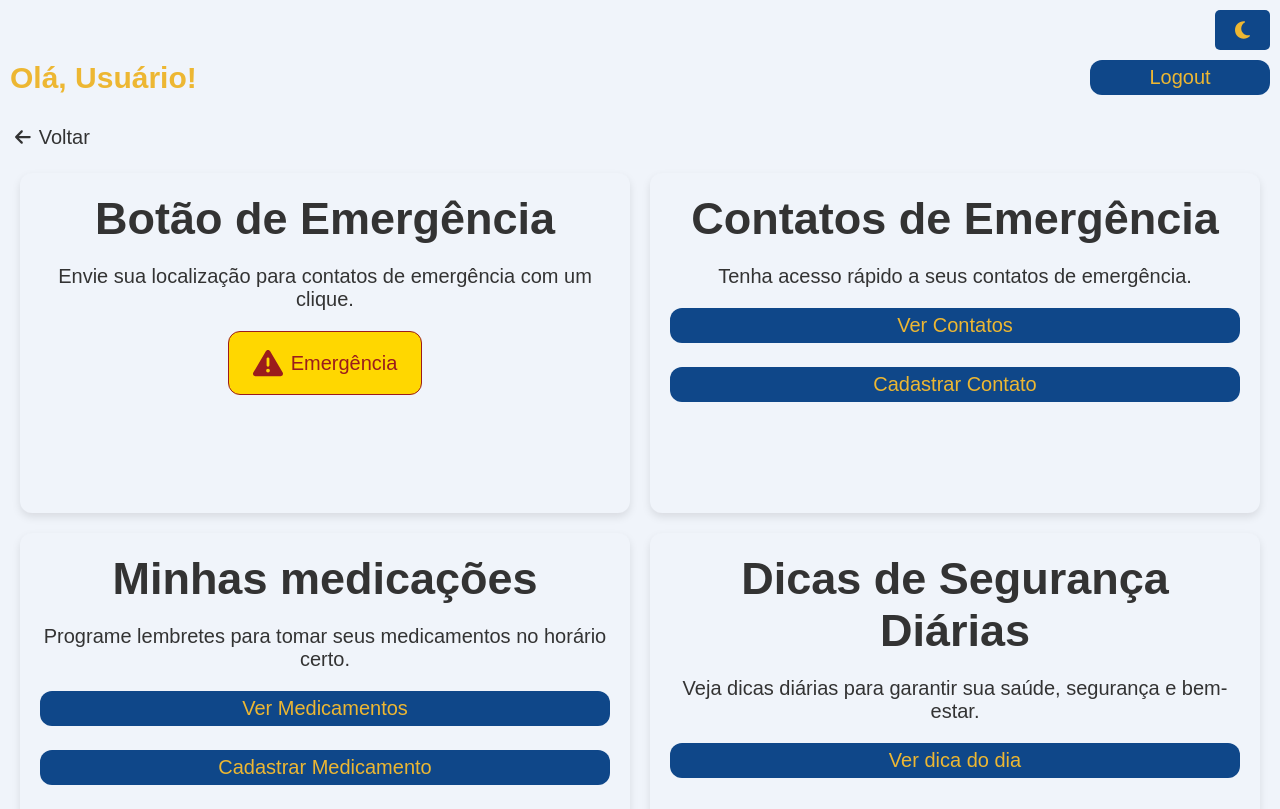
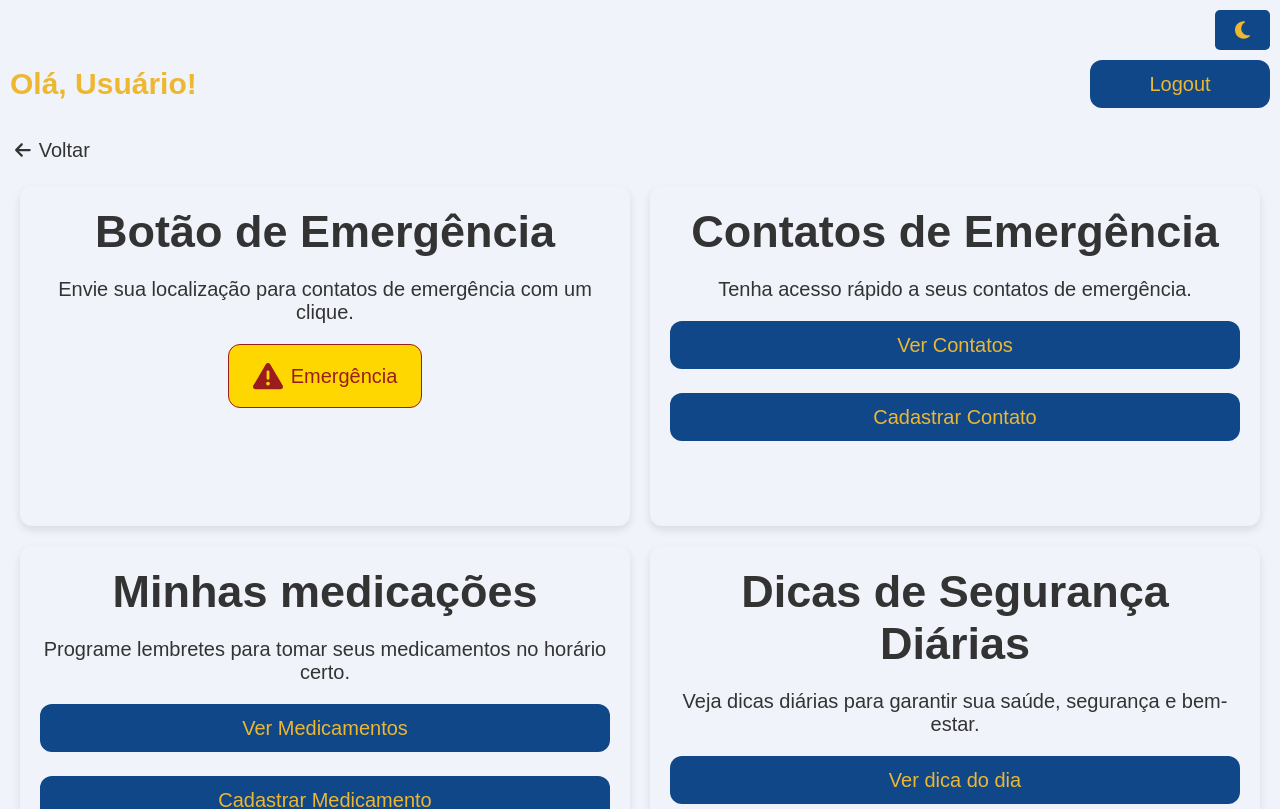
Before and after one commit to FihCapua/o-protetor, a Next.js app: page /dashboard in a window 1280 px wide. Shown: the top 809 px of the page. Built offline with nearby package versions, Linux system fonts and the light colour scheme; no server answers; the database is empty; sample sign-in values are in the browser's storage.

Commit message:
refactor: adjusts button width and link button

```diff
--- a/src/app/dashboard/page.tsx
+++ b/src/app/dashboard/page.tsx
@@ -25,12 +25,12 @@ const Dashboard = () => {
                     <Title as="h2">Contatos de Emergência</Title>
                     <Text as="p">Tenha acesso rápido a seus contatos de emergência.</Text>
                     <Link href="/list-contact" target='_self'>
-                        <ButtonComponent size="small" fullWidth>
+                        <ButtonComponent size="medium" fullWidth>
                             Ver Contatos
                         </ButtonComponent>
                     </Link>
                     <Link href="/new-contact" target='_self'>
-                        <ButtonComponent size="small" fullWidth>
+                        <ButtonComponent size="medium" fullWidth>
                             Cadastrar Contato
                         </ButtonComponent>
                     </Link>
@@ -40,12 +40,12 @@ const Dashboard = () => {
                     <Title as="h2">Minhas medicações</Title>
                     <Text as="p">Programe lembretes para tomar seus medicamentos no horário certo.</Text>
                     <Link href="/list-medication" target='_self'>
-                        <ButtonComponent size="small" fullWidth>
+                        <ButtonComponent size="medium" fullWidth>
                             Ver Medicamentos
                         </ButtonComponent>
                     </Link>
                     <Link href="/new-medication" target='_self'>
-                        <ButtonComponent size="small" fullWidth>
+                        <ButtonComponent size="medium" fullWidth>
                             Cadastrar Medicamento
                         </ButtonComponent>
                     </Link>
@@ -55,7 +55,7 @@ const Dashboard = () => {
                     <Title as="h2">Dicas de Segurança Diárias</Title>
                     <Text as="p">Veja dicas diárias para garantir sua saúde, segurança e bem-estar.</Text>
                     <Link href="/tip-of-the-day" target='_self'>
-                        <ButtonComponent size="small" fullWidth>
+                        <ButtonComponent size="medium" fullWidth>
                             Ver dica do dia
                         </ButtonComponent>
                     </Link>
@@ -65,7 +65,7 @@ const Dashboard = () => {
                     <Title as="h2">Jogos que estimulam a mente</Title>
                     <Text as="p">Estimule agora sua mente com jogos que ajudam na memória e cognição.</Text>
                     <Link href="/game-list" target='_self'>
-                        <ButtonComponent size="small" fullWidth>
+                        <ButtonComponent size="medium" fullWidth>
                             Ver lista de jogos
                         </ButtonComponent>
                     </Link>
--- a/src/app/login/page.tsx
+++ b/src/app/login/page.tsx
@@ -63,7 +63,7 @@ const Login = () => {
           />
           {error && <ErrorMessage>{error}</ErrorMessage>}
           {message && <SuccessMessage>{message}</SuccessMessage>}
-          <ButtonComponent size='small' variant='secondary' fullWidth>Entrar</ButtonComponent>
+          <ButtonComponent size='medium' variant='secondary' fullWidth>Entrar</ButtonComponent>
         </Form>
       </Container>
     )
--- a/src/app/register/page.tsx
+++ b/src/app/register/page.tsx
@@ -109,7 +109,7 @@ const AuthClient = () => {
           />
         {error && <ErrorMessage>{error}</ErrorMessage>}
         {message && <SuccessMessage>{message}</SuccessMessage>}
-        <ButtonComponent fullWidth size="small">Registrar-se</ButtonComponent>
+        <ButtonComponent fullWidth size="medium">Registrar-se</ButtonComponent>
       </Form>
     </Container>
       );
--- a/src/app/style.ts
+++ b/src/app/style.ts
@@ -36,6 +36,7 @@ export const LinkComponent = styled.div`
         text-decoration: none;
         color: ${({ theme }) => theme.colors.buttonText};
         cursor: pointer;
+        width: 100%;
     }
 
     @media (max-width: 768px) {
--- a/src/components/Button/style.ts
+++ b/src/components/Button/style.ts
@@ -24,7 +24,7 @@ export const Button = styled.button<ButtonProps  & { $variant?: 'primary' | 'sec
       case 'large':
         return theme.fontSizes.large;
       default:
-        return theme.fontSizes.medium;
+        return theme.fontSizes.small;
     }
   }};
   border: none;
--- a/src/components/ContactForm/index.tsx
+++ b/src/components/ContactForm/index.tsx
@@ -40,7 +40,7 @@ const ContactForm = () => {
                         <InputField type="email" value={email} placeholder="Email" onChange={(e) => setEmail(e.target.value)} required />
 
                         <InputField value={phone} placeholder="Telefone" onChange={(e) => setPhone(e.target.value)} />
-                    <ButtonComponent size="small" fullWidth>Adicionar Contato</ButtonComponent>
+                    <ButtonComponent size="medium" fullWidth>Adicionar Contato</ButtonComponent>
                 </form>
             </ContainerContactForm>
         </>
--- a/src/components/Header/index.tsx
+++ b/src/components/Header/index.tsx
@@ -16,7 +16,7 @@ const Header = () => {
     <>
       <HeaderContainer>
         <TitleComponent as="h1">Olá, {formattedName}!</TitleComponent>
-        <ButtonComponent size="small" onClick={logout}>Logout</ButtonComponent>
+        <ButtonComponent size="medium" onClick={logout}>Logout</ButtonComponent>
       </HeaderContainer>
       <BackButton />
     </>
--- a/src/components/MedicationForm/index.tsx
+++ b/src/components/MedicationForm/index.tsx
@@ -100,7 +100,7 @@ export const MedicationForm = () => {
                         onChange={(e) => setTime(e.target.value)}
                         required
                     />
-                    <ButtonComponent size="small" fullWidth>Adicionar Lembrete</ButtonComponent>
+                    <ButtonComponent size="medium" fullWidth>Adicionar Lembrete</ButtonComponent>
                 </form>
             </ContainerMedicamentForm>
         </>
```
Also changed, not shown: src/app/page.tsx (+10 -6 lines).
